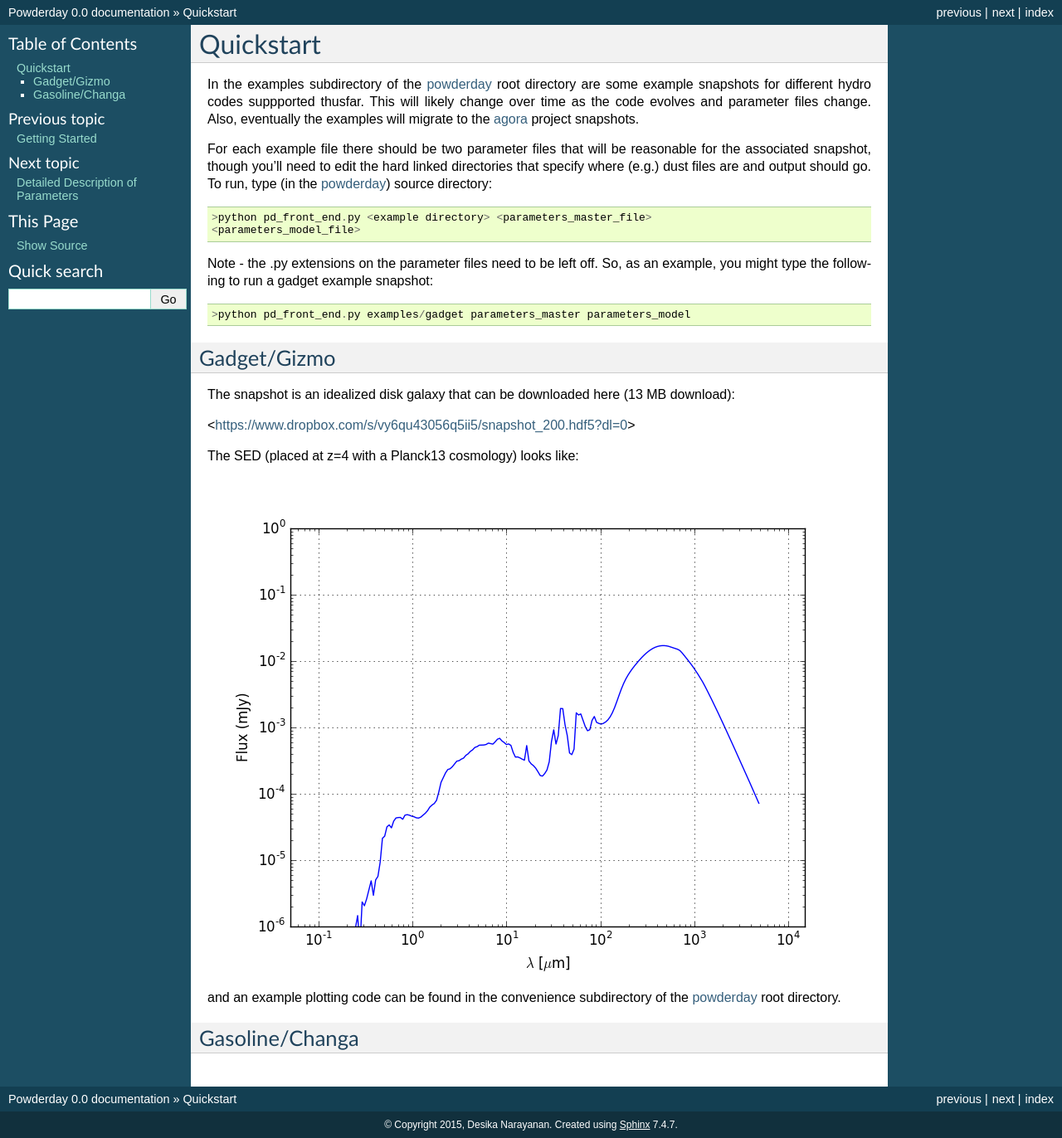
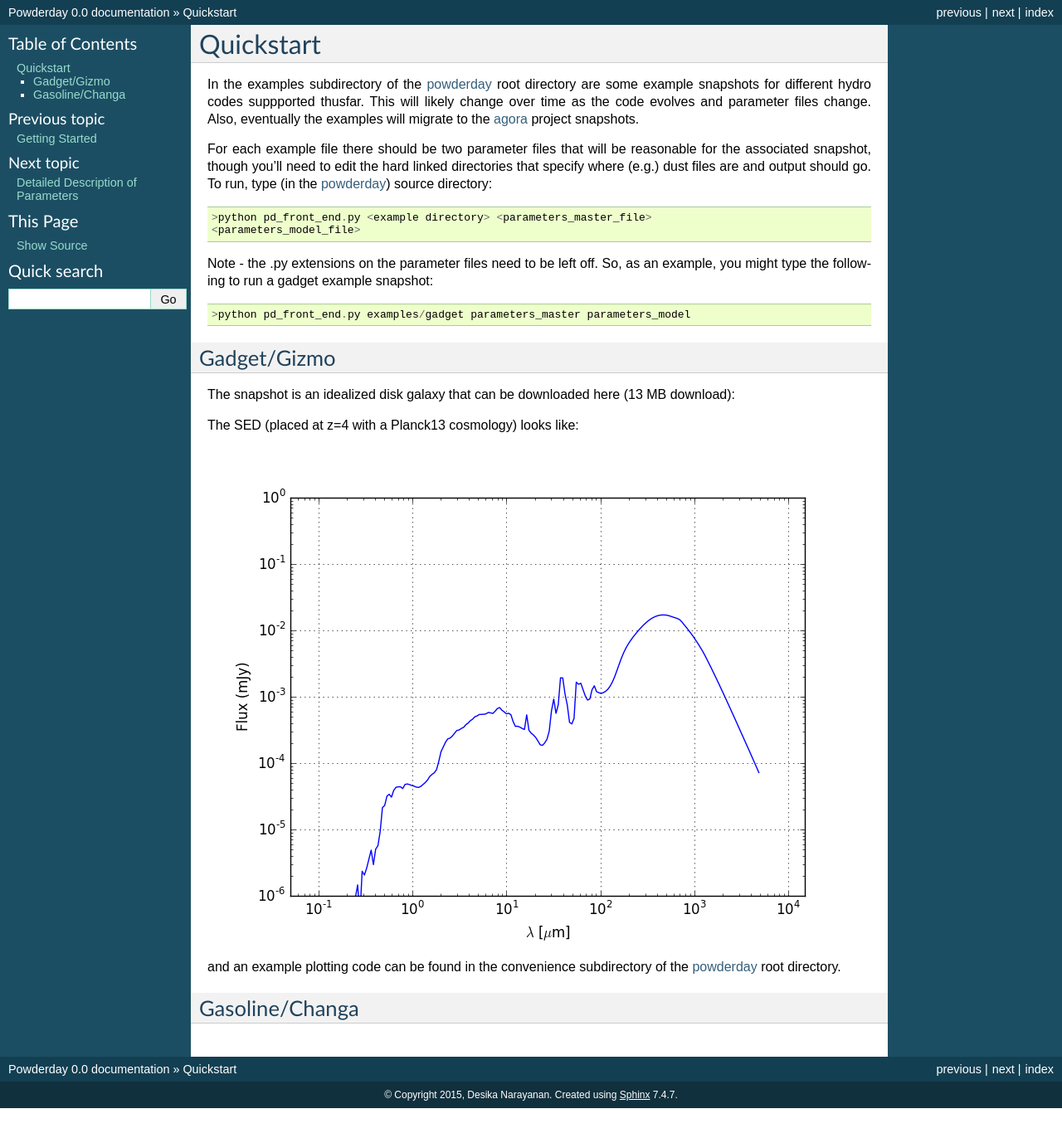
Before and after one commit to dnarayanan/powderday, a Sphinx documentation site: the page built from docs/quickstart.rst, in a window 1280 px wide. Shown: the whole page at 83% size. Built offline with Sphinx 7.4.7, drawn with Linux system fonts in a browser that asks for light colours; after the commit the page ends 1336 px from its top, so only the background shows below that.

Commit message:
comment included

```diff
--- a/docs/quickstart.rst
+++ b/docs/quickstart.rst
@@ -30,7 +30,7 @@ Gadget/Gizmo
 
 The snapshot is an idealized disk galaxy that can be downloaded here (13 MB download):
 
-<https://www.dropbox.com/s/vy6qu43056q5ii5/snapshot_200.hdf5?dl=0>
+.. <https://www.dropbox.com/s/vy6qu43056q5ii5/snapshot_200.hdf5?dl=0>
 
 The SED (placed at z=4 with a Planck13 cosmology) looks like:
 
```
